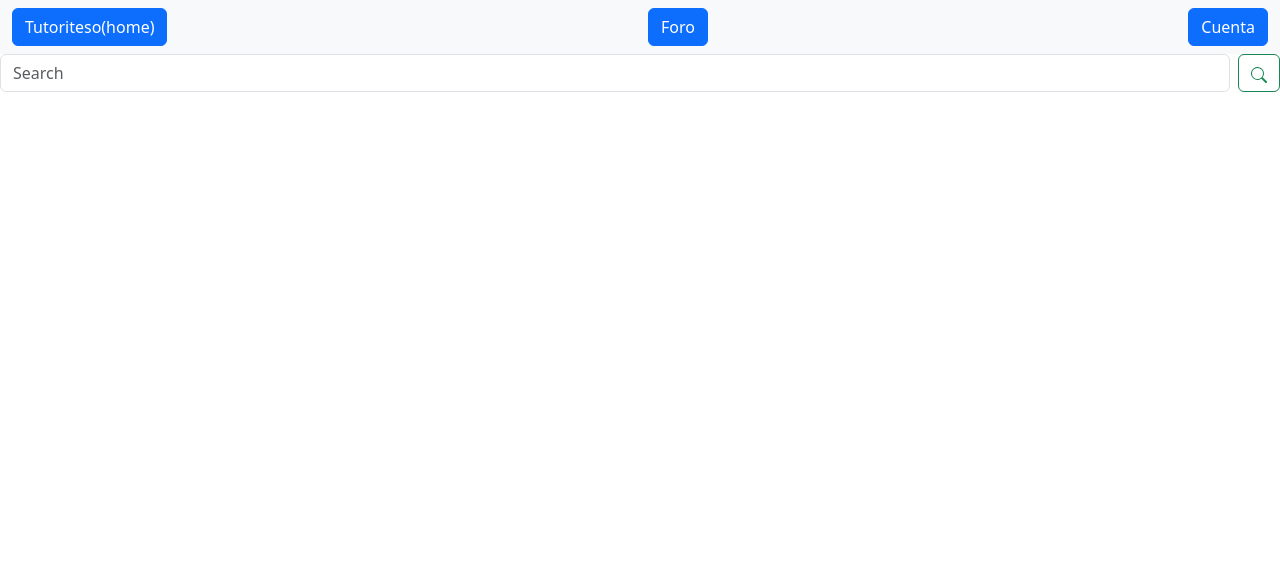
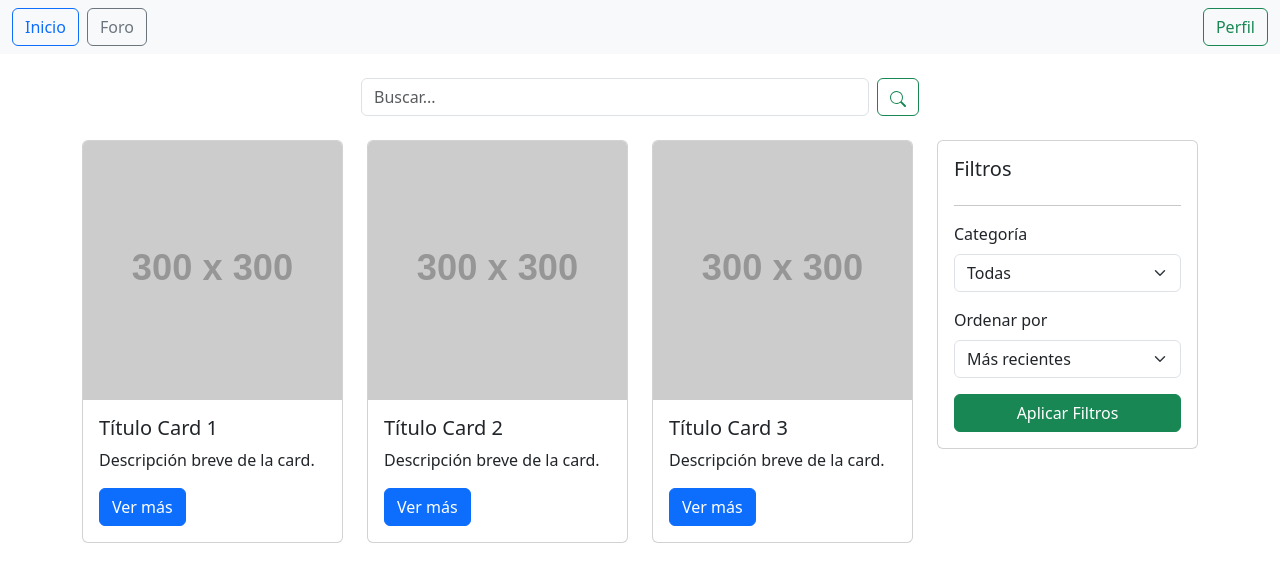
Before and after one commit to DRomothewriter/Tutoriteso, a plain HTML site: page vistas/index.html in a window 1280 px wide. Drawn offline with nearby package versions, Linux system fonts and the light colour scheme; placeholder pictures from the web are drawn by us.

Commit message:
vista index

```diff
--- a/vistas/index.html
+++ b/vistas/index.html
@@ -11,30 +11,101 @@
     <title>Tutoriteso</title>
 </head>
 <body>
-    <nav class="navbar navbar-expand-lg bg-body-tertiary">
-        <div class="container-fluid">
-        <button class="btn btn-primary" onclick="window.location.href='otra_pagina.html'">Tutoriteso(home)</button>
-        <button class="btn btn-primary" onclick="window.location.href='otra_pagina.html'">Foro</button>
 
+  <nav class="navbar navbar-expand-lg navbar-light bg-light">
+    <div class="container-fluid">
+        <!-- Contenedor para los botones alineados a la izquierda -->
+        <div class="d-flex">
+            <a class="btn btn-outline-primary me-2" href="index.html">Inicio</a>
+            <a class="btn btn-outline-secondary" href="foro.html">Foro</a>
+        </div>
 
-        <button class="btn btn-primary" onclick="window.location.href='otra_pagina.html'">Cuenta</button>
+        <!-- Botón de perfil alineado a la derecha -->
+        <a class="btn btn-outline-success ms-auto" href="perfil.html">Perfil</a>
+    </div>
+</nav>
 
-       </div>
+    <section class="my-4">
+      <div class="container">
+          <div class="searchVar d-flex justify-content-center">
+              <form class="d-flex w-50" role="search">
+                  <input class="form-control me-2" type="search" placeholder="Buscar..." aria-label="Search">
+                  <button class="btn btn-outline-success" type="submit"><i class="bi bi-search"><svg xmlns="http://www.w3.org/2000/svg" width="16" height="16" fill="currentColor" class="bi bi-search" viewBox="0 0 16 16">
+                    <path d="M11.742 10.344a6.5 6.5 0 1 0-1.397 1.398h-.001q.044.06.098.115l3.85 3.85a1 1 0 0 0 1.415-1.414l-3.85-3.85a1 1 0 0 0-.115-.1zM12 6.5a5.5 5.5 0 1 1-11 0 5.5 5.5 0 0 1 11 0"/>
+                  </svg></i></button>
+              </form>
+          </div>
+      </div>
+  </section>
 
+    <div class="container mt-4">
+      <div class="row">
+          <!-- Sección de Cards -->
+          <div class="col-lg-9">
+              <div class="row row-cols-1 row-cols-md-2 row-cols-lg-3 g-4">
+                  <!-- Card 1 -->
+                  <div class="col">
+                      <div class="card">
+                          <img src="https://via.placeholder.com/300" class="card-img-top" alt="Imagen">
+                          <div class="card-body">
+                              <h5 class="card-title">Título Card 1</h5>
+                              <p class="card-text">Descripción breve de la card.</p>
+                              <a href="#" class="btn btn-primary">Ver más</a>
+                          </div>
+                      </div>
+                  </div>
 
+                  <!-- Card 2 -->
+                  <div class="col">
+                      <div class="card">
+                          <img src="https://via.placeholder.com/300" class="card-img-top" alt="Imagen">
+                          <div class="card-body">
+                              <h5 class="card-title">Título Card 2</h5>
+                              <p class="card-text">Descripción breve de la card.</p>
+                              <a href="#" class="btn btn-primary">Ver más</a>
+                          </div>
+                      </div>
+                  </div>
 
-    </nav>
-    <section>
-        <div class="searchVar">
-        <form class="d-flex" role="search">
-            <input class="form-control me-2" type="search" placeholder="Search" aria-label="Search">
-            <button class="btn btn-outline-success" type="submit"><i class="bi bi-search"><svg xmlns="http://www.w3.org/2000/svg" width="16" height="16" fill="currentColor" class="bi bi-search" viewBox="0 0 16 16">
-              <path d="M11.742 10.344a6.5 6.5 0 1 0-1.397 1.398h-.001q.044.06.098.115l3.85 3.85a1 1 0 0 0 1.415-1.414l-3.85-3.85a1 1 0 0 0-.115-.1zM12 6.5a5.5 5.5 0 1 1-11 0 5.5 5.5 0 0 1 11 0"/>
-            </svg></i></button>
-          </form>
-        </div>
-    </section>
+                  <!-- Card 3 -->
+                  <div class="col">
+                      <div class="card">
+                          <img src="https://via.placeholder.com/300" class="card-img-top" alt="Imagen">
+                          <div class="card-body">
+                              <h5 class="card-title">Título Card 3</h5>
+                              <p class="card-text">Descripción breve de la card.</p>
+                              <a href="#" class="btn btn-primary">Ver más</a>
+                          </div>
+                      </div>
+                  </div>
 
+                  <!-- Agrega más cards según sea necesario -->
+              </div>
+          </div>
+
+          <!-- Columna de Filtros -->
+          <div class="col-lg-3">
+              <div class="card p-3">
+                  <h5>Filtros</h5>
+                  <hr>
+                  <label for="categoria" class="form-label">Categoría</label>
+                  <select class="form-select" id="categoria">
+                      <option value="todas">Todas</option>
+                      <option value="categoria1">Categoría 1</option>
+                      <option value="categoria2">Categoría 2</option>
+                  </select>
+
+                  <label for="ordenar" class="form-label mt-3">Ordenar por</label>
+                  <select class="form-select" id="ordenar">
+                      <option value="recientes">Más recientes</option>
+                      <option value="populares">Más populares</option>
+                  </select>
+
+                  <button class="btn btn-success mt-3 w-100">Aplicar Filtros</button>
+              </div>
+          </div>
+      </div>
+  </div>
 
 
     <script src="https://cdn.jsdelivr.net/npm/bootstrap@5.3.3/dist/js/bootstrap.bundle.min.js" integrity="sha384-YvpcrYf0tY3lHB60NNkmXc5s9fDVZLESaAA55NDzOxhy9GkcIdslK1eN7N6jIeHz" crossorigin="anonymous"></script>
```
Also changed, not shown: vistas/LogIn.html (added, +12 -0 lines).
